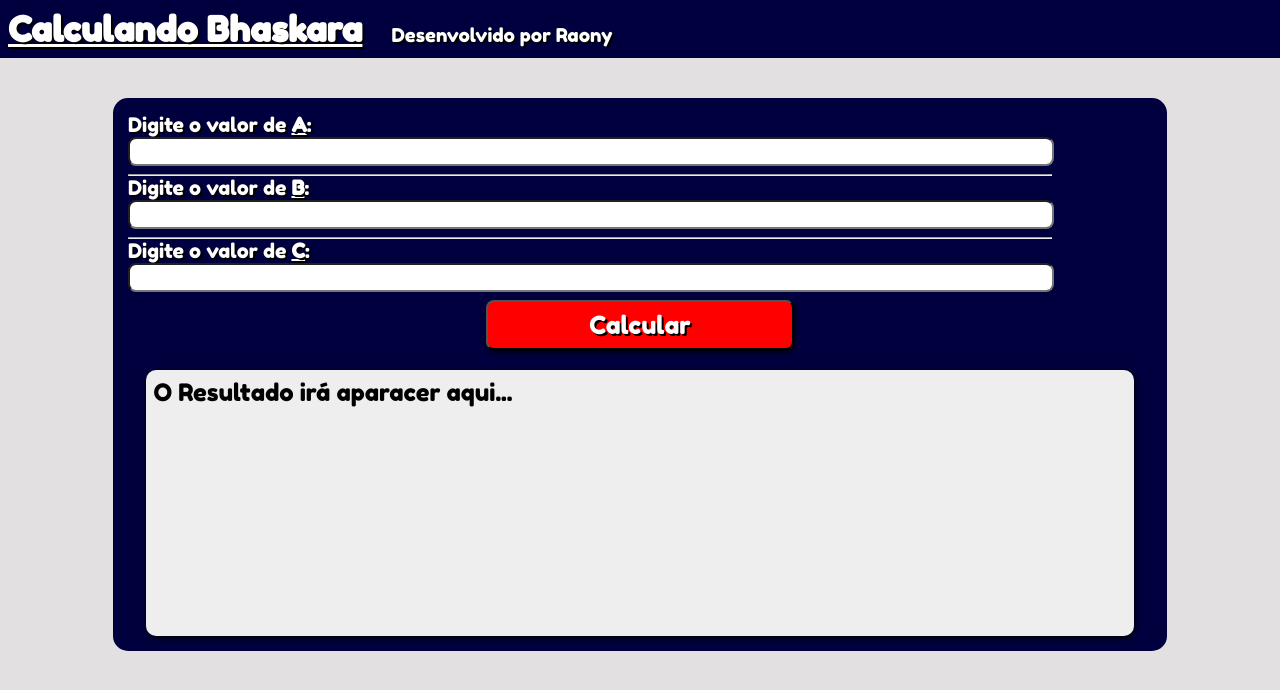
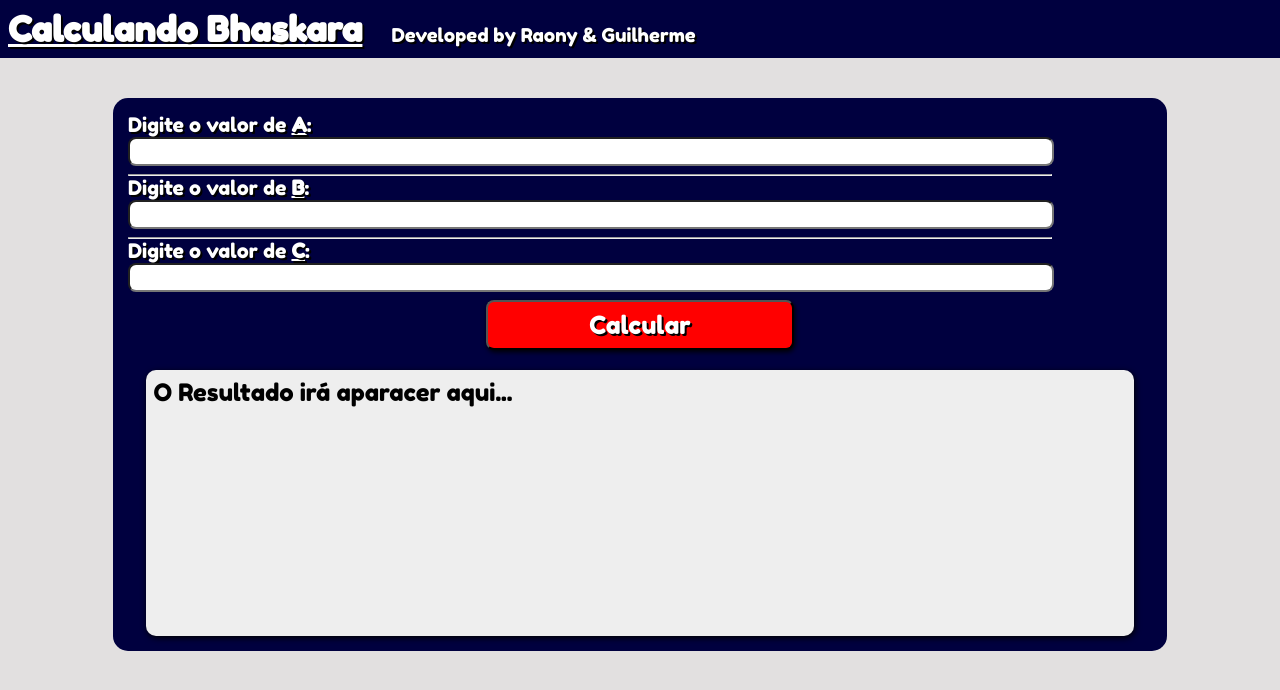
Before and after one commit to xRev3rse/CalculadoraBhaskara, a plain HTML site: page index.html in a window 1280 px wide. Drawn offline with Linux system fonts and the light colour scheme.

Commit message:
Update index.html

```diff
--- a/index.html
+++ b/index.html
@@ -14,7 +14,7 @@
 
     <header>
         <h1 id="title">Calculando Bhaskara</h1>
-        <a href="https://github.com/xRev3rse"><p id="cred">Desenvolvido por Raony</p></a>
+        <a href="https://github.com/xRev3rse"><p id="cred">Developed by Raony & Guilherme</p></a>
     </header>
 
     <div id="container">
```
